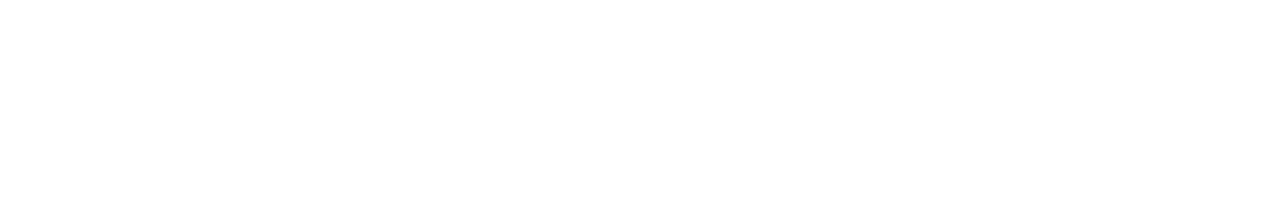
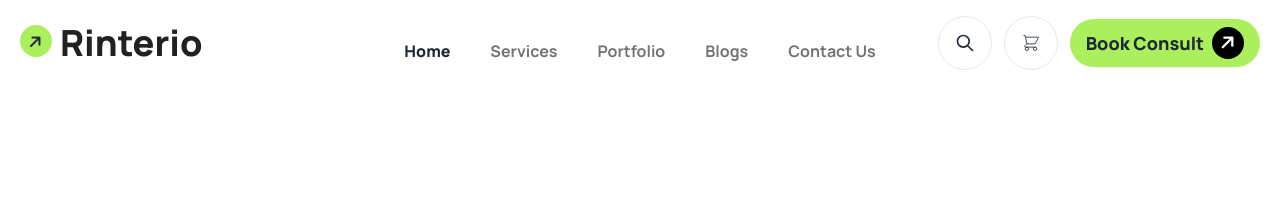
Before and after one commit to fahima144/Rinterio, a plain HTML site: page index.html in a window 1280 px wide. Drawn offline with nearby package versions, Linux system fonts and the light colour scheme.

Commit message:
navbar done with responsive

```diff
--- a/index.html
+++ b/index.html
@@ -23,7 +23,10 @@
               theme: {
                 extend: {
                   colors: {
-                    clifford: '#da373d',
+                    primary: 'rgb(171, 239, 95)',
+                    mine_shaft: 'rgb(33, 33, 33)',
+                    dove_gray: 'rgb(115, 115, 115)',
+                    charcoal: 'rgb(73, 73, 73)'
                   }
                 }
               }
@@ -37,6 +40,63 @@
         </style>
     </head>
     <body class="font-manrope">
+        <header class="bg-gradient-to-t from-white to-[#ffffff00]">
+            <!-- navbar started -->
+            <nav class=" container mx-auto lg:pb-24 lg:pt-2 pb-12">
+                <div class="mx-3">
+                    <div class="navbar flex justify-between mb-10">
+                        <div class="navbar-start">
+                            <div class="Logo flex gap-2">
+                                <div class="pt-0.5">
+                                    <i class="fa-solid fa-arrow-right -rotate-45 w-8 h-8 p-2 rounded-[32px] bg-primary"></i>
+                                </div>
+                                <h1 class="text-4xl font-extrabold text-mine_shaft">Rinterio</h1>
+                            </div>
+                        </div>
+                        <div class="navbar-center hidden lg:flex mt-4 space-x-10">
+                            <a class="font-extrabold" href="">Home</a>
+                            <a class="font-bold text-dove_gray" href="">Services</a>
+                            <a class="font-bold text-dove_gray" href="">Portfolio</a>
+                            <a class="font-bold text-dove_gray" href="">Blogs</a>
+                            <a class="font-bold text-dove_gray" href="">Contact Us</a>
+                        </div>
+                        <div class="navbar-end hidden md:block lg:flex space-x-3">
+                            <button class="p-4 rounded-full border bg-white">
+                                <svg xmlns="http://www.w3.org/2000/svg" class="h-5 w-5" fill="none" viewBox="0 0 24 24" stroke="currentColor">
+                                    <path stroke-linecap="round" stroke-linejoin="round" stroke-width="2" d="M21 21l-6-6m2-5a7 7 0 11-14 0 7 7 0 0114 0z" />
+                                </svg>
+                            </button>
+
+                            <!-- cart button  -->
+                            <button class="p-4 rounded-full border bg-white">
+                            <div class="w-5 ">
+                                <svg xmlns="http://www.w3.org/2000/svg" className="h-5 w-5" fill="none" viewBox="0 0 24 24" stroke="currentColor">
+                                    <path strokeLinecap="round" strokeLinejoin="round" strokeWidth="2" d="M3 3h2l.4 2M7 13h10l4-8H5.4M7 13L5.4 5M7 13l-2.293 2.293c-.63.63-.184 1.707.707 1.707H17m0 0a2 2 0 100 4 2 2 0 000-4zm-8 2a2 2 0 11-4 0 2 2 0 014 0z" />
+                                </svg>
+                            </div>
+                        </button>
+
+                        <!-- Arrow button  -->
+                        <button class="border-none btn bg-primary text-lg font-extrabold rounded-full">
+                            Book Consult
+                            <div class="Logo flex gap-2">
+                                <i class="-rotate-45 w-8 h-8 pt-0.5 rounded-full text-lg text-center bg-black text-white fa-solid fa-arrow-right"></i>
+                            </div>
+                        </button>
+                    </div>
+
+                    <button class="btn btn-square bg-white rounded-full btn-ghost lg:hidden md:block">
+                        <svg xmlns="http://www.w3.org/2000/svg" fill="none" viewBox="0 0 24 24" class="inline-block h-5 w-5 stroke-current">
+                            <path stroke-linecap="round" stroke-linejoin="round" stroke-width="2" d="M4 6h16M4 12h16M4 18h16"></path>
+                        </svg>
+                    </button>
+                </div>
+            </nav>
+            <!-- navbar ended -->
+
+            <!-- banner section started -->
+
+        </header>
 
     </body>
 </html>
```
